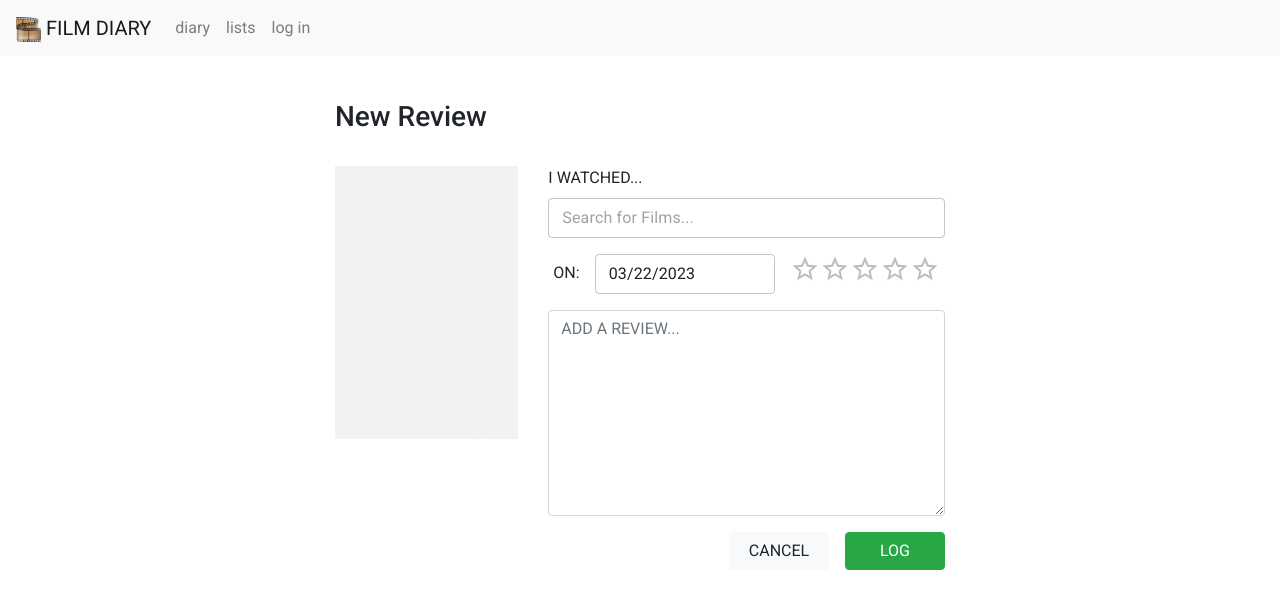
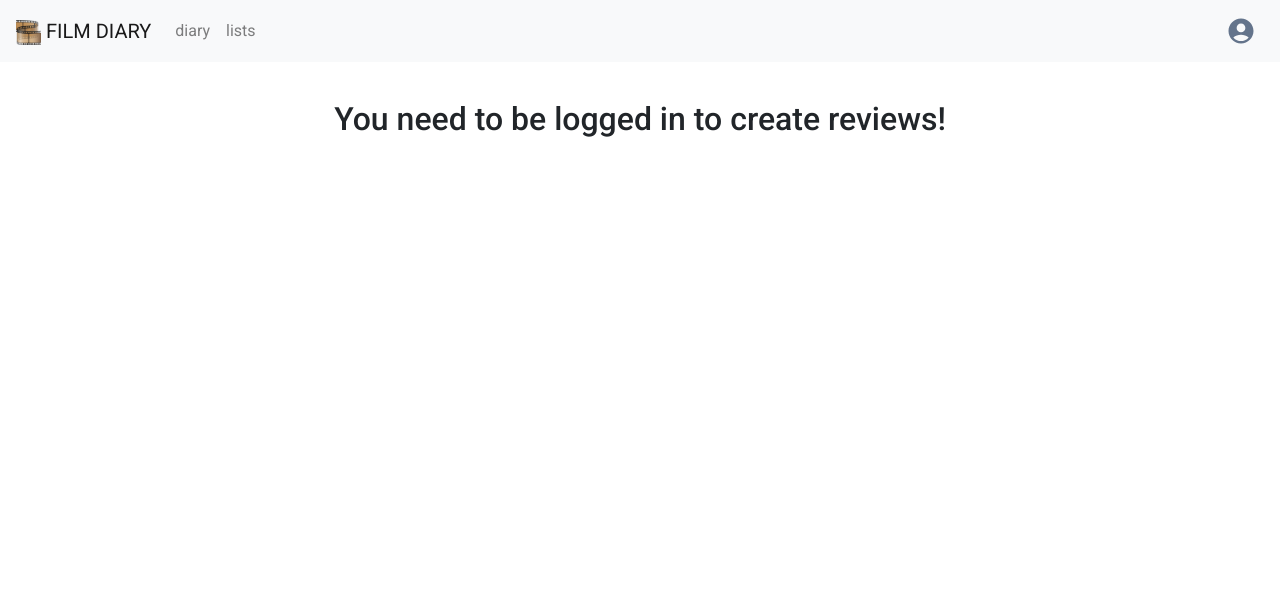
Before and after one commit to annasjiang/filmdiary, a React (Create React App) app in the folder client/: page /create in a window 1280 px wide. Shown: the top 608 px of the page. Built offline with nearby package versions, Linux system fonts and the light colour scheme; no server answers.

Commit message:
admin privleges

```diff
--- a/client/src/components/create.js
+++ b/client/src/components/create.js
@@ -12,7 +12,11 @@ import dayjs from 'dayjs';
 
 import Search from "./search/search";
 
+import { useAuthState } from "react-firebase-hooks/auth";
+import { auth } from "./firebase";
+
 export default function Create() {
+  const [user, loading, error] = useAuthState(auth);
   // rating and date
   const [name, setName] = React.useState();
   const [year, setYear] = React.useState();
@@ -78,6 +82,7 @@ export default function Create() {
 
   // This following section will display the form that takes the input from the user.
   return (
+    user ? (
     <div style={{marginTop: 100, marginLeft: 300, marginRight: 300}}>
       <div class="container">
         <h3>New Review</h3>
@@ -195,5 +200,10 @@ export default function Create() {
         </div>
       </div>
     </div>
+    ) : (
+      <div style={{marginTop: 100, marginLeft: 300, marginRight: 300,}}>
+        <h2 class="text-center">You need to be logged in to create reviews!</h2>
+      </div>
+    )
   );
 }
--- a/client/src/components/createList.js
+++ b/client/src/components/createList.js
@@ -5,8 +5,11 @@ import { Card, Grid, Table, TableBody, TableCell, TableContainer, TableRow, Icon
 import DeleteIcon from '@mui/icons-material/Delete';
 import TextField from '@mui/material/TextField';
 
+import { useAuthState } from "react-firebase-hooks/auth";
+import { auth } from "./firebase";
 
 export default function CreateList() {
+  const [user, loading, error] = useAuthState(auth);
   // table stuff
   const [rows, setRows] = useState([
     {
@@ -208,6 +211,7 @@ export default function CreateList() {
 
   // This following section will display the form that takes the input from the user.
   return (
+    user ? (
     <div style={{marginTop: 100, marginLeft: 300, marginRight: 300}}>
       <form onSubmit={onSubmit}>
       <div className="container">
@@ -264,5 +268,10 @@ export default function CreateList() {
       </div>
       </form>
     </div>
+    ) : (
+      <div style={{marginTop: 100, marginLeft: 300, marginRight: 300,}}>
+        <h2 class="text-center">You need to be logged in to create lists!</h2>
+      </div>
+    )
   );
 }
--- a/client/src/components/edit.js
+++ b/client/src/components/edit.js
@@ -8,9 +8,14 @@ import { LocalizationProvider } from '@mui/x-date-pickers/LocalizationProvider';
 import { DatePicker } from '@mui/x-date-pickers/DatePicker';
 import { format } from 'date-fns';
 
+import { useAuthState } from "react-firebase-hooks/auth";
+import { auth } from "./firebase";
+
 import Search from "./search/search";
 
 export default function Edit() {
+  const [user, loading, error] = useAuthState(auth);
+
   // rating and date
   const [name, setName] = React.useState();
   const [year, setYear] = React.useState();
@@ -62,8 +67,10 @@ export default function Edit() {
       setForm(record);
       setName(record.name);
       // trigger a click so the search bar displays the title
-      document.getElementById('searchbar').click();
-      document.getElementById('searchbar').dispatchEvent(new Event('click'));
+      if (document.getElementById('searchbar') != null) {
+        document.getElementById('searchbar').click();
+        document.getElementById('searchbar').dispatchEvent(new Event('click'));
+      }
       setValue1(record.date);
       setRating(record.rating);
       setPosterPath(record.poster);
@@ -110,6 +117,7 @@ export default function Edit() {
 
   // This following section will display the form that takes input from the user to update the data.
   return (
+    user ? (
     <div style={{marginTop: 100, marginLeft: 300, marginRight: 300}}>
       <div class="container">
       <h3>Edit Review</h3></div> <br></br>
@@ -223,5 +231,10 @@ export default function Edit() {
           </form>
         </div>
     </div>
+    ) : (
+      <div style={{marginTop: 100, marginLeft: 300, marginRight: 300,}}>
+        <h2 class="text-center">You need to be logged in to edit reviews!</h2>
+      </div>
+    )
   );
 }
--- a/client/src/components/editList.js
+++ b/client/src/components/editList.js
@@ -3,10 +3,13 @@ import { useParams, useNavigate } from "react-router-dom";
 import TextField from '@mui/material/TextField';
 import Search from "./searchList/search";
 import { Card, Grid, Table, TableBody, TableCell, TableContainer, TableRow, IconButton,} from "@mui/material";
-
 import DeleteIcon from '@mui/icons-material/Delete';
 
+import { useAuthState } from "react-firebase-hooks/auth";
+import { auth } from "./firebase";
+
 export default function EditList() {
+  const [user, loading, error] = useAuthState(auth);
   // table stuff
   const [rows, setRows] = useState([
     {
@@ -246,6 +249,7 @@ async function onSubmit(e) {
 
 // This following section will display the form that takes input from the user to update the data.
 return (
+  user ? (
   <div style={{marginTop: 100, marginLeft: 300, marginRight: 300}}>
     <form onSubmit={onSubmit}>
     <div class="container">
@@ -304,5 +308,10 @@ return (
     </div>
     </form>
   </div>
+  ) : (
+    <div style={{marginTop: 100, marginLeft: 300, marginRight: 300,}}>
+      <h2 class="text-center">You need to be logged in to edit lists!</h2>
+    </div>
+  )
 );
 }
--- a/client/src/components/navbar.js
+++ b/client/src/components/navbar.js
@@ -7,9 +7,13 @@ import "bootstrap/dist/css/bootstrap.css";
 import logo from "./logo.png";
 
 import Button from '@mui/material/Button';
+import {IconButton} from "@mui/material";
+import AccountCircleIcon from '@mui/icons-material/AccountCircle';
 import Menu from '@mui/material/Menu';
 import MenuItem from '@mui/material/MenuItem';
 import { createTheme, ThemeProvider } from '@mui/material/styles';
+import Box from '@mui/material/Box';
+import Stack from '@mui/material/Stack';
 
 import { useAuthState } from "react-firebase-hooks/auth";
 import { auth } from "./firebase";
@@ -35,9 +39,20 @@ export default function Navbar() {
       setAnchorEl(null);
   };
 
+  const [anchorElAcc, setAnchorElAcc] = React.useState(null);
+  const openAcc = Boolean(anchorElAcc);
+  const handleClickAcc = (event) => {
+      setAnchorElAcc(event.currentTarget);
+  };
+  const handleCloseAcc = () => {
+      setAnchorElAcc(null);
+  };
+
   const [user, loading, error] = useAuthState(auth);
 
   return (
+    user ? (
+    // logged in user
     <div>
       <nav className="navbar navbar-expand-lg navbar-light bg-light fixed-top nav-fill">
         <NavLink className="navbar-brand" to="/">
@@ -63,28 +78,28 @@ export default function Navbar() {
           <li className="nav-item">
             <a className="nav-link" href="/lists">lists</a>
           </li>
-          <li className="nav-item">
-            {user && <a className="nav-link" href="/logout">log out</a>}
-            {!user && <a className="nav-link" href="/login">log in</a>}
-          </li>
+          {/* <li className="nav-item"> */}
+            {/* <a className="nav-link" href="/logout">log out</a> */}
+            {/* {user && <a className="nav-link" href="/logout">log out</a>}
+            {!user && <a className="nav-link" href="/login">log in</a>} */}
+          {/* </li> */}
         </ul>
         </div>
 
         <div className="collapse navbar-collapse justify-content-end" id="navbarSupportedContent">
           <ul className="navbar-nav ml-auto">
             <li className="nav-item">
-              {/* <NavLink className="nav-link" to="/create">
-                + LOG
-              </NavLink> */}
+            <Stack direction="row" alignItems="center" gap={0}>
               <ThemeProvider theme={theme}>
                 {/* edit/delete button */}
-                {user && <Button color="success"
+                <Button color="success"
                   id="basic-button"
                   aria-controls={open ? 'basic-menu' : undefined}
                   aria-haspopup="true"
                   aria-expanded={open ? 'true' : undefined}
                   onClick={handleClick}
-                >+ NEW</Button>}
+                  small
+                >+ NEW</Button>
               </ThemeProvider>
               <Menu
                 id="basic-menu"
@@ -99,10 +114,102 @@ export default function Navbar() {
                 <Link to={`/createlist`} style={{ textDecoration: 'none', color: 'black'}}>
                 <MenuItem onClick={handleClose}>Film List</MenuItem></Link>
               </Menu>
+            {/* </li>
+            <li> */}
+              <ThemeProvider theme={theme}>
+                <IconButton
+                  color="primary"
+                  id="acc-button"
+                  aria-controls={openAcc ? 'acc-menu' : undefined}
+                  aria-haspopup="true"
+                  aria-expanded={openAcc ? 'true' : undefined}
+                  onClick={handleClickAcc}
+                ><AccountCircleIcon
+                sx={{ fontSize: 30 }}
+                /></IconButton>
+              </ThemeProvider>
+              <Menu
+                id="acc-menu"
+                anchorEl={anchorElAcc}
+                open={openAcc}
+                onClose={handleCloseAcc}
+                MenuListProps={{
+                  'aria-labelledby': 'acc-button',
+                }}>
+                <Link to="/logout" style={{ textDecoration: 'none', color: 'black'}}>
+                <MenuItem onClick={handleCloseAcc}>Log Out</MenuItem></Link>
+              </Menu>
+              </Stack>
             </li>
           </ul>
         </div>
       </nav>
     </div>
+    ) : (
+      <div>
+      <nav className="navbar navbar-expand-lg navbar-light bg-light fixed-top nav-fill">
+        <NavLink className="navbar-brand" to="/">
+        <a><img src={logo} width="25" height="25" alt="Film Diary"/></a> FILM DIARY
+        </NavLink>
+        <button
+          className="navbar-toggler"
+          type="button"
+          data-toggle="collapse"
+          data-target="#navbarSupportedContent"
+          aria-controls="navbarSupportedContent"
+          aria-expanded="false"
+          aria-label="Toggle navigation"
+        >
+          <span className="navbar-toggler-icon"></span>
+        </button>
+
+        <div className="collapse navbar-collapse" id="navbarNav">
+            <ul className="navbar-nav">
+          <li className="nav-item">
+            <a className="nav-link" href="/diary">diary</a>
+          </li>
+          <li className="nav-item">
+            <a className="nav-link" href="/lists">lists</a>
+          </li>
+          {/* <li className="nav-item"> */}
+            {/* <a className="nav-link" href="/login">log in</a> */}
+            {/* {user && <a className="nav-link" href="/logout">log out</a>}
+            {!user && <a className="nav-link" href="/login">log in</a>} */}
+          {/* </li> */}
+        </ul>
+        </div>
+
+        <div className="collapse navbar-collapse justify-content-end" id="navbarSupportedContent" >
+          <ul className="navbar-nav ml-auto">
+            <li className="nav-item">
+              <ThemeProvider theme={theme}>
+                <IconButton
+                  color="neutral"
+                  id="acc-button"
+                  aria-controls={openAcc ? 'acc-menu' : undefined}
+                  aria-haspopup="true"
+                  aria-expanded={openAcc ? 'true' : undefined}
+                  onClick={handleClickAcc}
+                ><AccountCircleIcon
+                  sx={{ fontSize: 30 }}
+                /></IconButton>
+              </ThemeProvider>
+              <Menu
+                id="acc-menu"
+                anchorEl={anchorElAcc}
+                open={openAcc}
+                onClose={handleCloseAcc}
+                MenuListProps={{
+                  'aria-labelledby': 'acc-button',
+                }}>
+                <Link to="/login" style={{ textDecoration: 'none', color: 'black'}}>
+                <MenuItem onClick={handleCloseAcc}>Log In</MenuItem></Link>
+              </Menu>
+            </li>
+          </ul>
+        </div>
+      </nav>
+    </div>
+    )
   );
 }
```
